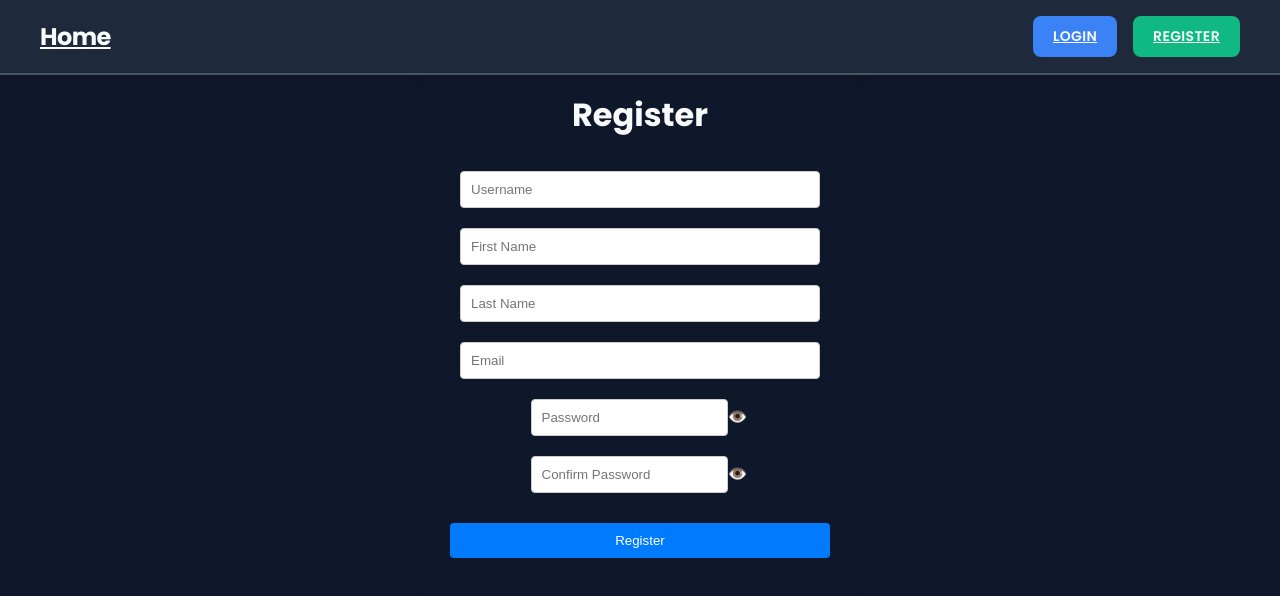
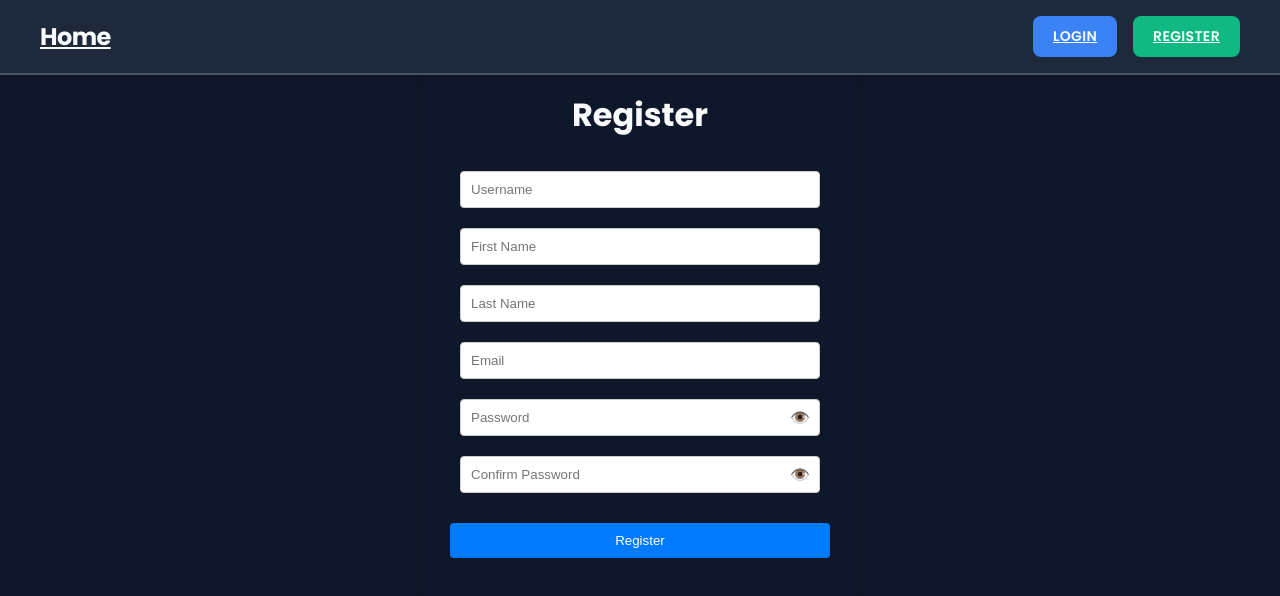
Before and after one commit to swagathreddy/Notes-frontend, a React (Create React App) app: page /register in a window 1280 px wide. Shown: the top 596 px of the page. Built offline with nearby package versions, Linux system fonts and the light colour scheme.

Commit message:
Update Form.css

```diff
--- a/src/styles/Form.css
+++ b/src/styles/Form.css
@@ -34,3 +34,28 @@
 .form-button:hover {
   background-color: #0056b3;
 }
+
+/* ✅ Password fields alignment fix */
+.form-input-with-icon {
+  width: 90%;
+  margin: 10px 0;
+  position: relative;
+}
+
+.form-input-with-icon input {
+  width: 100%;
+  padding: 10px;
+  margin: 0; /* 🛠 remove extra margin to match other inputs */
+  border: 1px solid #ccc;
+  border-radius: 4px;
+  box-sizing: border-box;
+}
+
+.toggle-password {
+  position: absolute;
+  right: 10px;
+  top: 50%;
+  transform: translateY(-50%);
+  cursor: pointer;
+  user-select: none;
+}
```
Lines whose indentation alone changed are shown as unchanged.
